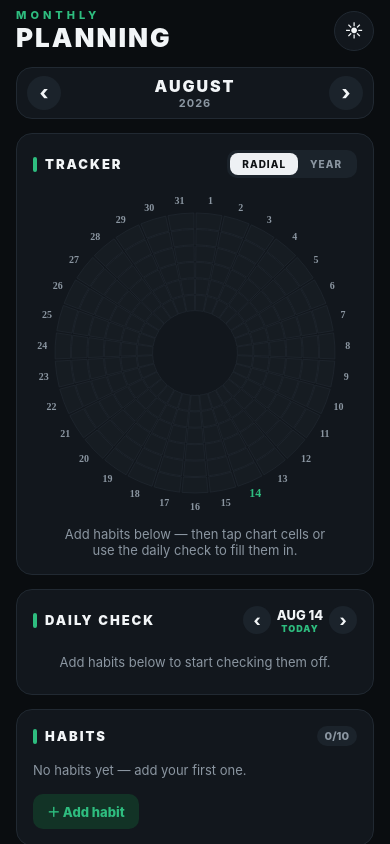
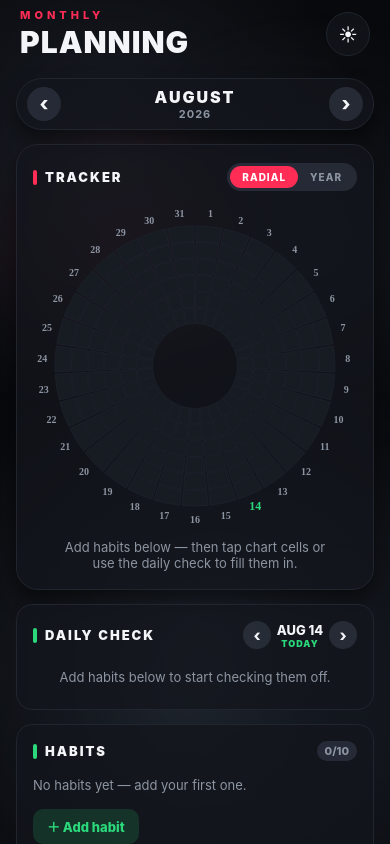
Before and after one commit to owaisazmal/monthly-planning, a React Native app: screen / in a window 390 px wide. Built offline with nearby package versions, Linux system fonts and the light colour scheme.

Commit message:
Add AuroraBackground component and enhance theme palette for improved visuals

```diff
--- a/App.tsx
+++ b/App.tsx
@@ -20,6 +20,7 @@
 import HabitsList from './src/components/HabitsList';
 import Observations from './src/components/Observations';
 import KeyGoals from './src/components/KeyGoals';
+import AuroraBackground from './src/components/AuroraBackground';
 import {
   MonthData,
   emptyMonthData,
@@ -46,6 +47,8 @@
   darkPalette,
   lightPalette,
   Palette,
+  cardSurface,
+  RADIUS,
 } from './src/theme';
 
 const MONTH_NAMES = [
@@ -549,10 +552,14 @@
   return (
     <SafeAreaProvider>
       <ThemeContext.Provider value={theme}>
-        <PlannerScreen
-          chart={settings.chart}
-          onSetChart={(chart) => setSettings((prev) => ({ ...(prev as Settings), chart }))}
-        />
+        {/* The drifting background sits behind every screen; cards are translucent so it reads through */}
+        <View style={{ flex: 1, backgroundColor: theme.palette.bg }}>
+          <AuroraBackground />
+          <PlannerScreen
+            chart={settings.chart}
+            onSetChart={(chart) => setSettings((prev) => ({ ...(prev as Settings), chart }))}
+          />
+        </View>
       </ThemeContext.Provider>
     </SafeAreaProvider>
   );
@@ -562,7 +569,7 @@
   StyleSheet.create({
     safe: {
       flex: 1,
-      backgroundColor: p.bg,
+      backgroundColor: 'transparent',
     },
     flex: {
       flex: 1,
@@ -576,24 +583,26 @@
       flexDirection: 'row',
       justifyContent: 'space-between',
       alignItems: 'center',
-      marginBottom: 14,
+      marginBottom: 18,
+      paddingHorizontal: 4,
     },
     headerSub: {
       fontSize: 11,
       fontWeight: '800',
       letterSpacing: 4,
-      color: p.green,
+      color: p.accent,
+      marginBottom: 2,
     },
     headerTitle: {
-      fontSize: 26,
+      fontSize: 30,
       fontWeight: '900',
-      letterSpacing: 2,
+      letterSpacing: 1,
       color: p.ink,
     },
     themeBtn: {
-      width: 40,
-      height: 40,
-      borderRadius: 20,
+      width: 44,
+      height: 44,
+      borderRadius: RADIUS.pill,
       borderWidth: 1,
       borderColor: p.lineFaint,
       alignItems: 'center',
@@ -605,13 +614,11 @@
       color: p.ink,
     },
     monthNav: {
+      ...cardSurface(p),
       flexDirection: 'row',
       alignItems: 'center',
       justifyContent: 'space-between',
-      backgroundColor: p.card,
-      borderWidth: 1,
-      borderColor: p.lineFaint,
-      borderRadius: 16,
+      borderRadius: RADIUS.pill,
       paddingVertical: 8,
       paddingHorizontal: 10,
       marginBottom: 14,
@@ -619,7 +626,7 @@
     navBtn: {
       width: 34,
       height: 34,
-      borderRadius: 17,
+      borderRadius: RADIUS.pill,
       backgroundColor: p.chip,
       alignItems: 'center',
       justifyContent: 'center',
@@ -646,12 +653,9 @@
       color: p.inkSoft,
     },
     chartCard: {
+      ...cardSurface(p),
       alignItems: 'center',
-      backgroundColor: p.card,
-      borderRadius: 16,
-      borderWidth: 1,
-      borderColor: p.lineFaint,
-      paddingVertical: 16,
+      paddingVertical: 18,
       paddingHorizontal: 16,
       marginBottom: 14,
     },
@@ -665,7 +669,7 @@
       width: 4,
       height: 15,
       borderRadius: 2,
-      backgroundColor: p.green,
+      backgroundColor: p.accent,
       marginRight: 8,
     },
     chartTitle: {
@@ -677,17 +681,17 @@
     },
     segment: {
       flexDirection: 'row',
-      borderRadius: 10,
+      borderRadius: RADIUS.pill,
       backgroundColor: p.chip,
       padding: 3,
     },
     segmentBtn: {
       paddingVertical: 5,
       paddingHorizontal: 12,
-      borderRadius: 8,
+      borderRadius: RADIUS.pill,
     },
     segmentBtnActive: {
-      backgroundColor: p.headerBg,
+      backgroundColor: p.accent,
     },
     segmentText: {
       fontSize: 10,
@@ -696,7 +700,7 @@
       color: p.inkSoft,
     },
     segmentTextActive: {
-      color: p.headerText,
+      color: p.onAccent,
     },
     chartLoading: {
       height: 140,
--- /dev/null
+++ b/src/components/AuroraBackground.tsx
@@ -0,0 +1,149 @@
+import React, { useEffect, useRef } from 'react';
+import { Animated, Easing, StyleSheet, View, useWindowDimensions } from 'react-native';
+import Svg, { Circle, Defs, RadialGradient, Stop } from 'react-native-svg';
+import { useTheme } from '../theme';
+
+/**
+ * Slow-drifting soft blobs behind the whole app.
+ *
+ * Every blob picks a fresh random direction, distance and duration for each leg
+ * of its journey, so the motion never settles into a visible loop. Only opacity
+ * and transforms animate, which keeps the whole thing on the native driver.
+ */
+
+interface BlobSpec {
+  key: string;
+  /** diameter, as a fraction of the shorter screen edge */
+  size: number;
+  /** resting top-left corner, as a fraction of the screen box (may be negative to bleed off-screen) */
+  x: number;
+  y: number;
+  /** how far it may wander from rest, as a fraction of the shorter screen edge */
+  travel: number;
+  opacity: number;
+}
+
+/** Index into palette.blobs matches the spec order; the last one is the accent glow. */
+const SPECS: BlobSpec[] = [
+  { key: 'a', size: 1.35, x: -0.35, y: -0.12, travel: 0.26, opacity: 0.95 },
+  { key: 'b', size: 1.05, x: 0.42, y: 0.08, travel: 0.3, opacity: 0.85 },
+  { key: 'c', size: 1.5, x: -0.2, y: 0.42, travel: 0.24, opacity: 0.9 },
+  { key: 'd', size: 0.9, x: 0.45, y: 0.68, travel: 0.32, opacity: 0.8 },
+  { key: 'e', size: 0.8, x: -0.05, y: 0.18, travel: 0.38, opacity: 0.14 },
+];
+
+const MIN_LEG_MS = 9000;
+const MAX_LEG_MS = 19000;
+
+function DriftBlob({
+  spec,
+  color,
+  unit,
+  width,
+  height,
+}: {
+  spec: BlobSpec;
+  color: string;
+  unit: number;
+  width: number;
+  height: number;
+}) {
+  const tx = useRef(new Animated.Value(0)).current;
+  const ty = useRef(new Animated.Value(0)).current;
+  const scale = useRef(new Animated.Value(1)).current;
+
+  const diameter = spec.size * unit;
+  const travel = spec.travel * unit;
+
+  useEffect(() => {
+    let alive = true;
+
+    // Each leg eases out from wherever the previous one stopped, so the blob
+    // wanders continuously instead of snapping back to a home position.
+    const leg = () => {
+      if (!alive) return;
+      const angle = Math.random() * Math.PI * 2;
+      const distance = travel * (0.3 + Math.random() * 0.7);
+      const duration = MIN_LEG_MS + Math.random() * (MAX_LEG_MS - MIN_LEG_MS);
+      const common = {
+        duration,
+        easing: Easing.inOut(Easing.quad),
+        useNativeDriver: true,
+      };
+      Animated.parallel([
+        Animated.timing(tx, { ...common, toValue: Math.cos(angle) * distance }),
+        Animated.timing(ty, { ...common, toValue: Math.sin(angle) * distance }),
+        Animated.timing(scale, { ...common, toValue: 0.85 + Math.random() * 0.45 }),
+      ]).start(({ finished }) => {
+        if (finished) leg();
+      });
+    };
+
+    leg();
+    return () => {
+      alive = false;
+      tx.stopAnimation();
+      ty.stopAnimation();
+      scale.stopAnimation();
+    };
+  }, [travel, tx, ty, scale]);
+
+  const gradientId = `aurora-${spec.key}`;
+
+  return (
+    <Animated.View
+      pointerEvents="none"
+      style={{
+        position: 'absolute',
+        left: spec.x * width,
+        top: spec.y * height,
+        width: diameter,
+        height: diameter,
+        opacity: spec.opacity,
+        transform: [{ translateX: tx }, { translateY: ty }, { scale }],
+      }}
+    >
+      <Svg width={diameter} height={diameter}>
+        <Defs>
+          <RadialGradient id={gradientId} cx="50%" cy="50%" r="50%">
+            <Stop offset="0%" stopColor={color} stopOpacity={1} />
+            <Stop offset="45%" stopColor={color} stopOpacity={0.5} />
+            <Stop offset="100%" stopColor={color} stopOpacity={0} />
+          </RadialGradient>
+        </Defs>
+        <Circle
+          cx={diameter / 2}
+          cy={diameter / 2}
+          r={diameter / 2}
+          fill={`url(#${gradientId})`}
+        />
+      </Svg>
+    </Animated.View>
+  );
+}
+
+export default function AuroraBackground() {
+  const { mode, palette } = useTheme();
+  const { width, height } = useWindowDimensions();
+  const unit = Math.min(width, height);
+
+  return (
+    <View
+      pointerEvents="none"
+      style={[StyleSheet.absoluteFill, { backgroundColor: palette.bg, overflow: 'hidden' }]}
+    >
+      {SPECS.map((spec, i) => (
+        // Remounting on theme change swaps the gradient stops cleanly; the
+        // reset in blob position is hidden by the full-screen colour change.
+        <DriftBlob
+          key={`${mode}-${spec.key}`}
+          spec={spec}
+          color={palette.blobs[i]}
+          unit={unit}
+          width={width}
+          height={height}
+        />
+      ))}
+    </View>
+  );
+}
--- a/src/theme.ts
+++ b/src/theme.ts
@@ -1,9 +1,14 @@
 import { createContext, useContext } from 'react';
+import type { ViewStyle } from 'react-native';
 
 export type ThemeMode = 'dark' | 'light';
 
 export interface Palette {
+  /** flat colour behind the drifting background blobs */
   bg: string;
+  /** soft colours the animated background blobs are drawn in (last one is the accent glow) */
+  blobs: string[];
+  /** translucent so the moving background reads through every card */
   card: string;
   /** slightly raised surface inside a card (chips, number badges, inputs) */
   chip: string;
@@ -11,55 +16,88 @@
   inkSoft: string;
   line: string;
   lineFaint: string;
+  /** brand colour — accent bars, active states, today markers, calls to action */
+  accent: string;
+  accentSoft: string;
+  /** text/icons sitting on top of a filled accent surface */
+  onAccent: string;
   green: string;
   greenSoft: string;
   red: string;
   redSoft: string;
-  headerBg: string;
-  headerText: string;
   cellEmpty: string;
   /** GitHub-style intensity ramp, index 0 = empty */
   ghLevels: string[];
   ghMissed: string;
+  /** card drop-shadow strength; heavier on dark, barely there on light */
+  shadowOpacity: number;
 }
 
 export const darkPalette: Palette = {
-  bg: '#0a0d10',
-  card: '#12171d',
-  chip: '#1b232b',
-  ink: '#f2f5f7',
-  inkSoft: '#8b96a1',
-  line: '#3d4854',
-  lineFaint: '#212932',
-  green: '#2ebd7f',
-  greenSoft: '#123326',
-  red: '#e5484d',
-  redSoft: '#3a1d1f',
-  headerBg: '#eef1f4',
-  headerText: '#0e1114',
-  cellEmpty: '#161c22',
-  ghLevels: ['#1b232b', '#0e4429', '#006d32', '#26a641', '#39d353'],
+  bg: '#08090c',
+  blobs: ['#1d222b', '#161a21', '#242b36', '#12161d', '#ff2d55'],
+  card: 'rgba(19,22,28,0.76)',
+  chip: 'rgba(42,48,59,0.85)',
+  ink: '#f3f5f8',
+  inkSoft: '#8d95a2',
+  line: '#3c4450',
+  lineFaint: '#20252e',
+  accent: '#ff2d55',
+  accentSoft: 'rgba(255,45,85,0.15)',
+  onAccent: '#ffffff',
+  green: '#2bd97c',
+  greenSoft: 'rgba(43,217,124,0.15)',
+  red: '#ff4d4f',
+  redSoft: 'rgba(255,77,79,0.15)',
+  cellEmpty: '#171b22',
+  ghLevels: ['#171b22', '#123d2a', '#126b43', '#1aa663', '#2bd97c'],
   ghMissed: '#7c2a2e',
+  shadowOpacity: 0.5,
 };
 
 export const lightPalette: Palette = {
-  bg: '#f4f6f8',
-  card: '#ffffff',
-  chip: '#eef1f4',
-  ink: '#181c20',
-  inkSoft: '#667079',
-  line: '#c6cdd3',
-  lineFaint: '#e6eaee',
-  green: '#149e6e',
-  greenSoft: '#e0f4ec',
+  bg: '#faf6f0',
+  blobs: ['#ffe4d1', '#fff1e4', '#ffdac4', '#f6eee2', '#ff2d55'],
+  card: 'rgba(255,255,255,0.88)',
+  chip: '#f1ebe2',
+  ink: '#16181d',
+  inkSoft: '#6d7480',
+  line: '#c0c7cf',
+  lineFaint: '#e9e2d8',
+  accent: '#f0264c',
+  accentSoft: 'rgba(240,38,76,0.12)',
+  onAccent: '#ffffff',
+  green: '#12a05f',
+  greenSoft: 'rgba(18,160,95,0.14)',
   red: '#dd3d43',
-  redSoft: '#fbe4e5',
-  headerBg: '#181c20',
-  headerText: '#ffffff',
-  cellEmpty: '#eef1f4',
-  ghLevels: ['#e6eaee', '#9be9a8', '#40c463', '#30a14e', '#216e39'],
+  redSoft: 'rgba(221,61,67,0.13)',
+  cellEmpty: '#e7e0d5',
+  ghLevels: ['#e7e0d5', '#a9e5c1', '#5cc98d', '#2ba565', '#177544'],
   ghMissed: '#f3b1b4',
+  shadowOpacity: 0.1,
 };
+
+/** Corner radii — generous and soft, the way the reference screens round everything */
+export const RADIUS = {
+  card: 22,
+  chip: 14,
+  pill: 999,
+} as const;
+
+/** Shared surface every card on the planner screen sits on */
+export function cardSurface(p: Palette): ViewStyle {
+  return {
+    backgroundColor: p.card,
+    borderRadius: RADIUS.card,
+    borderWidth: 1,
+    borderColor: p.lineFaint,
+    shadowColor: '#000000',
+    shadowOpacity: p.shadowOpacity,
+    shadowRadius: 20,
+    shadowOffset: { width: 0, height: 12 },
+    elevation: 6,
+  };
+}
 
 export interface Theme {
   mode: ThemeMode;
```
Also changed, not shown: 1 other file (tests, documents, lock files or other folders).
